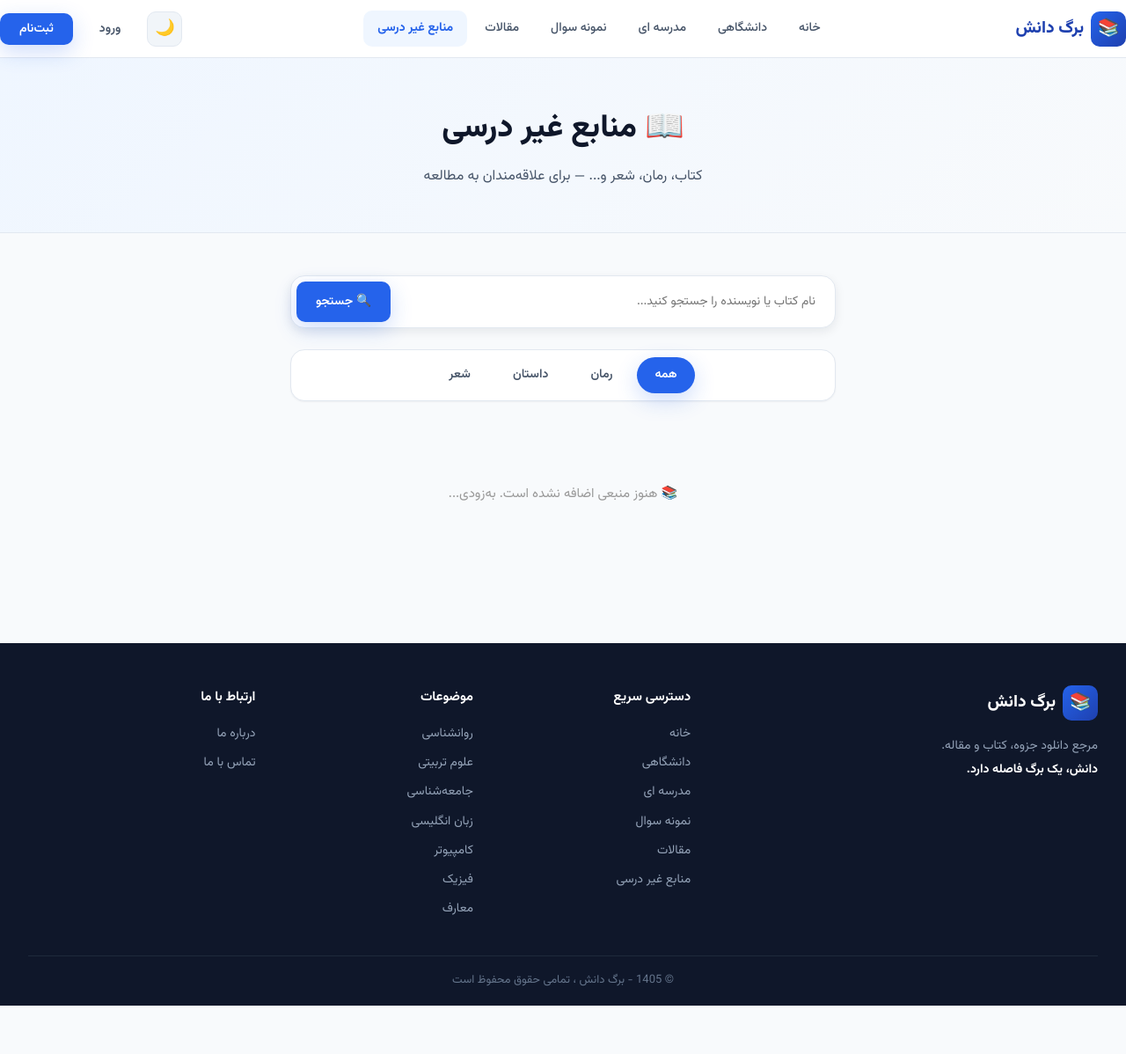
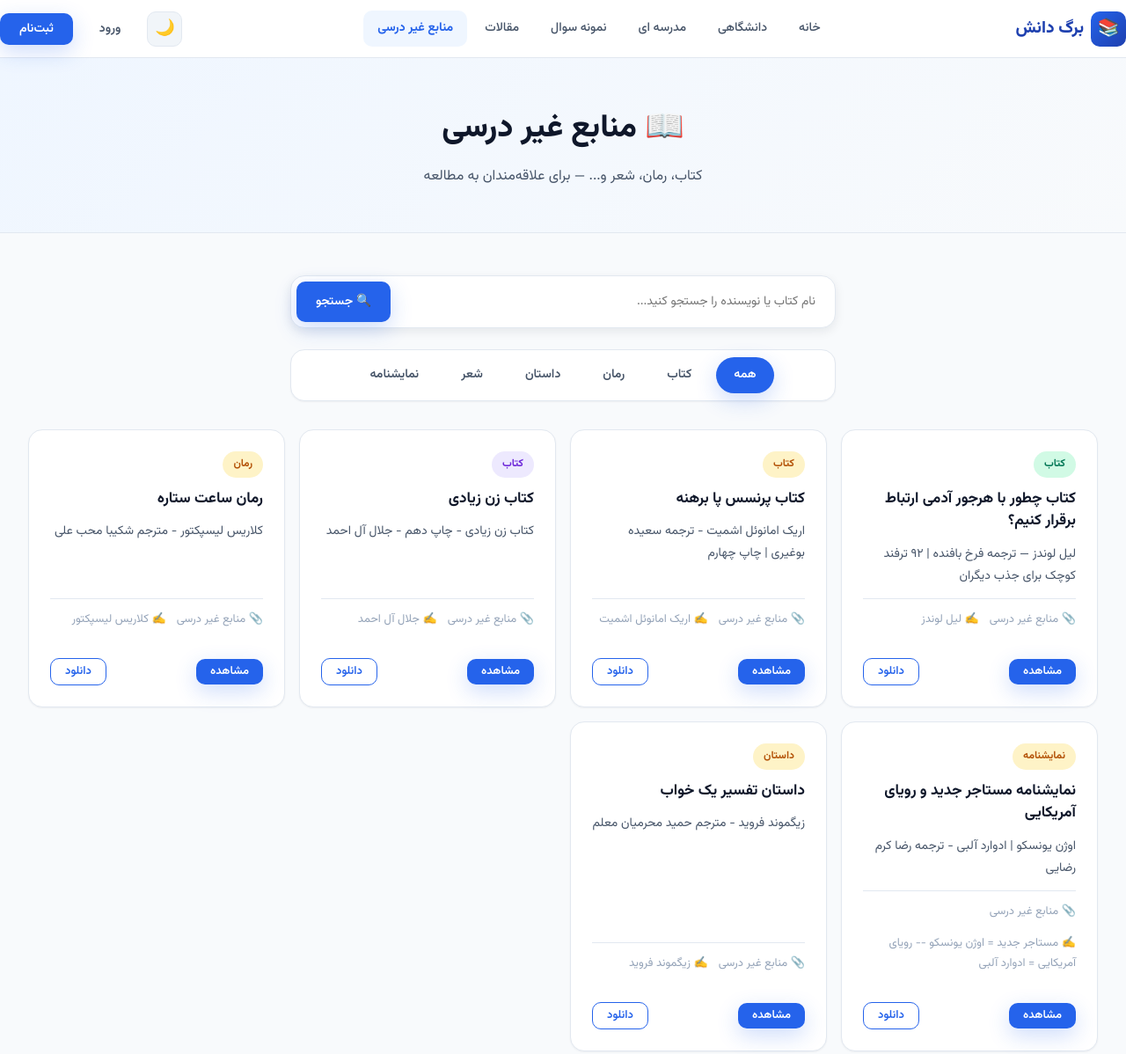
Before and after one commit to naderibehnam717/bargdanesh, a plain HTML site: page books.html in a window 1280 px wide. Shown: the top 1198 px of the page at 88% size. Before the commit the page ends 1143 px from the top, so only its background shows below. Drawn offline with Linux system fonts and the light colour scheme.

Commit message:
بروز رسانی دسته ها

```diff
--- a/books.html
+++ b/books.html
@@ -62,12 +62,14 @@
 
             <div class="filter-bar" id="booksFilter">
                 <a href="#" class="filter-bar__item filter-bar__item--active" data-filter="all">همه</a>
+                <a href="#" class="filter-bar__item" data-filter="کتاب">کتاب</a>
                 <a href="#" class="filter-bar__item" data-filter="رمان">رمان</a>
                 <a href="#" class="filter-bar__item" data-filter="داستان">داستان</a>
                 <a href="#" class="filter-bar__item" data-filter="شعر">شعر</a>
+                <a href="#" class="filter-bar__item" data-filter="نمایشنامه">نمایشنامه</a>
             </div>
 
-            <div class="cards-grid js-cards" data-type="کتاب غیر درسی"></div>
+            <div class="cards-grid js-cards" data-type="منابع غیر درسی"></div>
 
         </div>
     </main>
--- a/files.js
+++ b/files.js
@@ -5,7 +5,6 @@ const allFiles = [
         category: "فیزیک",
         type: "جزوه",
         level: "دانشگاهی",
-        author: "جزوه اختصاصی برگ دانش",
         viewUrl: "https://drive.google.com/file/d/1XKAoerWekowO56UXQ_0iw3WwX3FN0Q60/view",
         downloadUrl: "https://drive.google.com/uc?export=download&id=1XKAoerWekowO56UXQ_0iw3WwX3FN0Q60",
         downloadName: "jozve-fizik-paye.pdf",
@@ -17,7 +16,6 @@ const allFiles = [
         category: "کامپیوتر",
         type: "جزوه",
         level: "دانشگاهی",
-        author: "جزوه اختصاصی برگ دانش",
         viewUrl: "https://drive.google.com/file/d/15h2ylcOqKHGuvNsT1Yfdz0RezD21--jW/view",
         downloadUrl: "https://drive.google.com/uc?export=download&id=15h2ylcOqKHGuvNsT1Yfdz0RezD21--jW",
         downloadName: "jozve-mabani-computer.pdf",
@@ -29,7 +27,6 @@ const allFiles = [
         category: "معارف",
         type: "کتاب",
         level: "دانشگاهی",
-        author: "جزوه اختصاصی برگ دانش",
         viewUrl: "https://drive.google.com/file/d/10TbXwsw7XGSbEHpTrzkAb9VZ1NRPWZnh/view",
         downloadUrl: "https://drive.google.com/uc?export=download&id=10TbXwsw7XGSbEHpTrzkAb9VZ1NRPWZnh",
         downloadName: "ketab-andishe-islami-1.pdf",
@@ -41,7 +38,6 @@ const allFiles = [
         category: "روانشناسی",
         type: "جزوه",
         level: "دانشگاهی",
-        author: "جزوه اختصاصی برگ دانش",
         viewUrl: "https://drive.google.com/file/d/1GF_65KVpdGIksA0NfyAx8PPBxcFmnZ4f/view",
         downloadUrl: "https://drive.google.com/uc?export=download&id=1GF_65KVpdGIksA0NfyAx8PPBxcFmnZ4f",
         downloadName: "jozve-amar-ravash-tahghigh.pdf",
@@ -250,5 +246,78 @@ const allFiles = [
         downloadUrl: "https://drive.google.com/uc?export=download&id=1k7RCPmgHGiG5wRvVhnSfj6KcsIdO7PoO",
         downloadName: "jozve-esm-sefat-sakhtar-jomle.pdf",
         color: "green"
+    },
+    {
+
+        title: "کتاب چطور با هرجور آدمی ارتباط برقرار کنیم؟",
+        desc: "لیل لوندز — ترجمه فرخ بافنده | ۹۲ ترفند کوچک برای جذب دیگران",
+        category: "کتاب",
+        type: "منابع غیر درسی",
+        level: "غیر درسی",
+        author: "لیل لوندز",
+        viewUrl: "https://drive.google.com/file/d/1LuSVVkyATBBDaXV7grB2UPlhe3Pr9TYk/view",
+        downloadUrl: "https://drive.google.com/uc?export=download&id=1LuSVVkyATBBDaXV7grB2UPlhe3Pr9TYk",
+        downloadName: "ketab-chetor-ba-har-joor-adami-ertebat-bargirar-konim.pdf",
+        color: "green"
+    },
+    {
+        title: "کتاب پرنسس پا برهنه",
+        desc: "اریک امانوئل اشمیت - ترجمه سعیده بوغیری | چاپ چهارم",
+        category: "کتاب",
+        type: "منابع غیر درسی",
+        level: "غیر درسی",
+        author: "اریک امانوئل اشمیت",
+        viewUrl: "https://drive.google.com/file/d/1KZXl8bQ9iqyObQYBtC2hXaMmVoH7xScQ/view",
+        downloadUrl: "https://drive.google.com/uc?export=download&id=1KZXl8bQ9iqyObQYBtC2hXaMmVoH7xScQ",
+        downloadName: "ketab-prances-pa-berahne.pdf",
+        color: "red"
+    },
+    {
+        title: "کتاب زن زیادی",
+        desc: "کتاب زن زیادی - چاپ دهم - جلال آل احمد",
+        category: "کتاب",
+        type: "منابع غیر درسی",
+        level: "غیر درسی",
+        author: "جلال آل احمد",
+        viewUrl: "https://drive.google.com/file/d/1K_GwQlo3BB4hS7M9QSUyYPNyuNbSGgBg/view",
+        downloadUrl: "https://drive.google.com/uc?export=download&id=1K_GwQlo3BB4hS7M9QSUyYPNyuNbSGgBg",
+        downloadName: "ketab-zan-e-ziyadi.pdf",
+        color: "purple"
+    },
+    {
+        title: "رمان ساعت ستاره",
+        desc: "کلاریس لیسپکتور - مترجم شکیبا محب علی",
+        category: "رمان",
+        type: "منابع غیر درسی",
+        level: "غیر درسی",
+        author: "کلاریس لیسپکتور",
+        viewUrl: "https://drive.google.com/file/d/1uvQIORoUTTLQYO0D-y_O6J_megpw5BhP/view",
+        downloadUrl: "https://drive.google.com/uc?export=download&id=1uvQIORoUTTLQYO0D-y_O6J_megpw5BhP",
+        downloadName: "roman-saat-setareh.pdf",
+        color: "yellow"
+    },
+    {
+        title: "نمایشنامه مستاجر جدید و رویای آمریکایی",
+        desc: "اوژن یونسکو | ادوارد آلبی - ترجمه رضا کرم رضایی",
+        category: "نمایشنامه",
+        type: "منابع غیر درسی",
+        level: "غیر درسی",
+        author: "مستاجر جدید = اوژن یونسکو -- رویای آمریکایی = ادوارد آلبی",
+        viewUrl: "https://drive.google.com/file/d/1p7J8Q4k7h7C0ys8BBq0_34mbvm8bwyGC/view",
+        downloadUrl: "https://drive.google.com/uc?export=download&id=1p7J8Q4k7h7C0ys8BBq0_34mbvm8bwyGC",
+        downloadName: "namayeshname-mostajer-jadid-v-royaye-americayi",
+        color: "pink"
+    },
+    {
+        title: "داستان تفسیر یک خواب",
+        desc: "زیگموند فروید - مترجم حمید محرمیان معلم",
+        category: "داستان",
+        type: "منابع غیر درسی",
+        level: "غیر درسی",
+        author: "زیگموند فروید",
+        viewUrl: "https://drive.google.com/file/d/1RoPh2ftXp6nsbk0KYST_3-o82DAcwy-S/view",
+        downloadUrl: "https://drive.google.com/uc?export=download&id=1RoPh2ftXp6nsbk0KYST_3-o82DAcwy-S",
+        downloadName: "dastan-tafsir-e-yek-khab",
+        color: "orange"
     }
 ];
```
